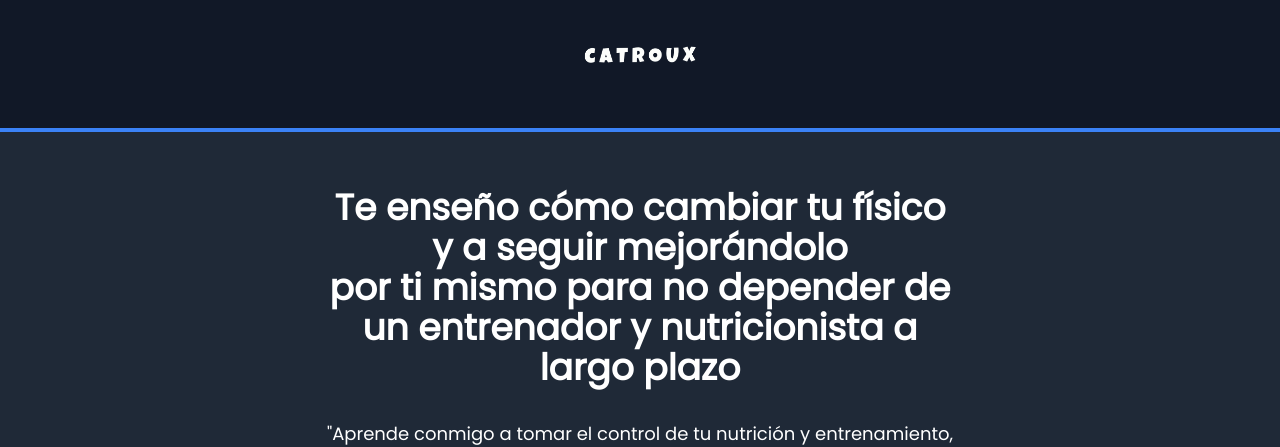
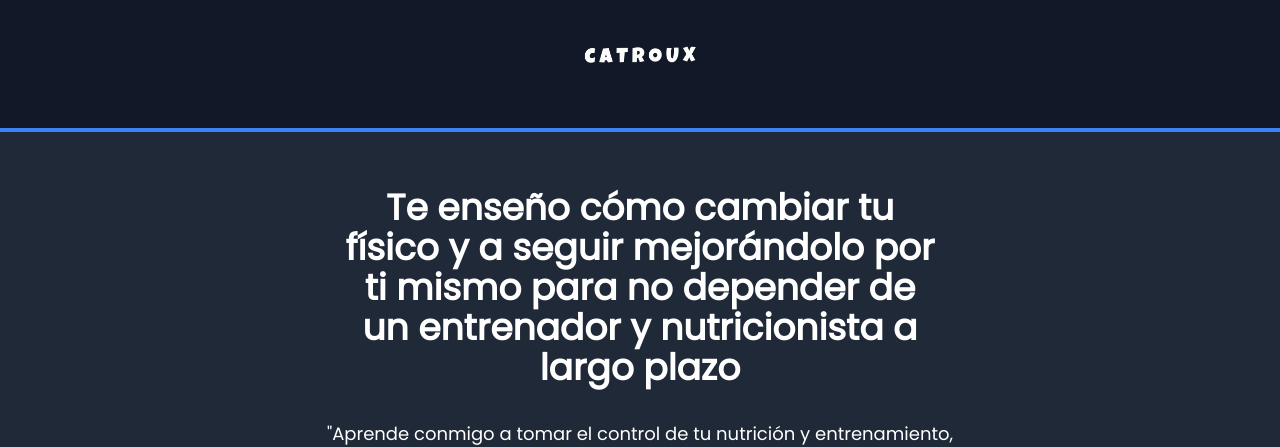
Before and after one commit to Maticaba99/catroux-fit, a Next.js app: page / in a window 1280 px wide. Shown: the top 447 px of the page. Built offline with nearby package versions, Linux system fonts and the light colour scheme.

Commit message:
Update hero.tsx

```diff
--- a/src/app/components/hero.tsx
+++ b/src/app/components/hero.tsx
@@ -8,19 +8,12 @@ function Hero() {
           className="font-bold text-center leading-tight text-3xl md:text-4xl lg:text-4xl  text-white m-4"
           style={{
             fontFamily: "Poppins, sans-serif",
+            maxWidth: "600px",
+            width: "100%",
           }}
         >
-          <span
-            style={{
-              maxWidth: "600px",
-              width: "100%",
-            }}
-          >
-            Te enseño cómo cambiar tu físico y a seguir mejorándolo
-          </span>
-          <br />
-          <span>por ti mismo para no depender de </span>
-          <span> un entrenador y nutricionista a largo plazo</span>
+          Te enseño cómo cambiar tu físico y a seguir mejorándolo por ti mismo
+          para no depender de un entrenador y nutricionista a largo plazo
         </h1>
 
         <p
```
